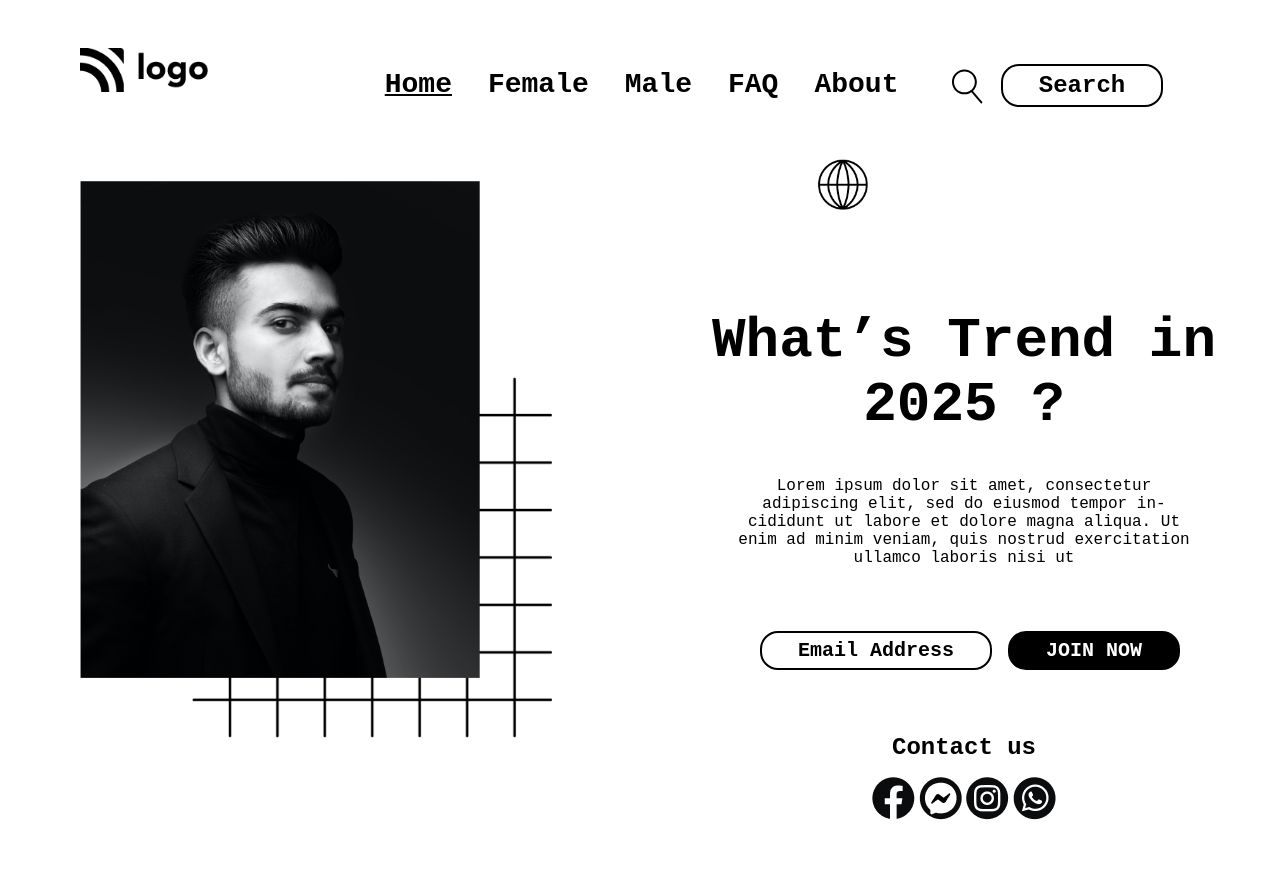
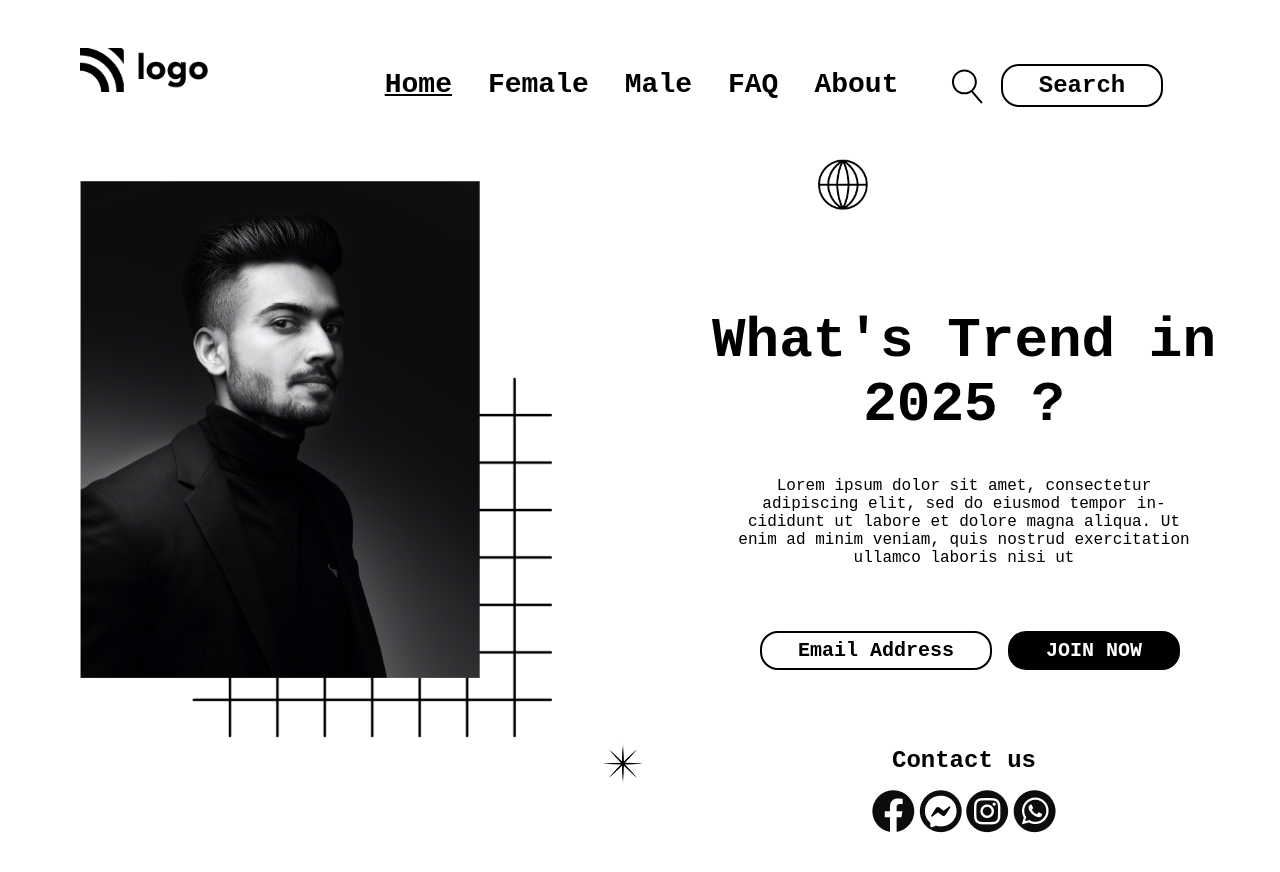
Before and after one commit to SidP919/FS-JS-WD-B-Project-01, a website: page index.html in a window 1280 px wide. Shown: the top 872 px of the page. Drawn offline with Linux system fonts and the light colour scheme.

Commit message:
Added 2nd star

```diff
--- a/index.html
+++ b/index.html
@@ -86,7 +86,7 @@
             <img src="/assets/Image.png" alt="person-hero-iamge" width="400" />
           </div>
           <div class="hero-container-right">
-            <h1 class="hero-heading">What’s Trend in 2025 ?</h1>
+            <h1 class="hero-heading">What&#39;s Trend in 2025 ?</h1>
             <p class="hero-description">
               Lorem ipsum dolor sit amet, consectetur adipiscing elit, sed do
               eiusmod tempor in- cididunt ut labore et dolore magna aliqua. Ut
@@ -97,6 +97,10 @@
               <button class="button-email">Email Address</button>
               <button class="button-join">JOIN NOW</button>
             </div>
+            <!-- 2nd Star -->
+            <span class="star-2">
+              <img src="/assets/start.png" alt="start-pattern" width="40" />
+            </span>
             <div>
               <h4 class="contact-heading">Contact us</h4>
               <div class="icons">
--- a/style.css
+++ b/style.css
@@ -134,9 +134,14 @@ li.list-item:first-child {
   padding: 6px 36px 6px 36px;
   color: #ffffff;
 }
+.star-2 {
+  top: 73px;
+  position: relative;
+  right: 341px;
+}
 .contact-heading {
   font-weight: bold;
   font-size: 24px;
   font-family: "Courier New", monospace;
-  margin: 64px 16px 16px 16px;
+  margin: 32px 16px 16px 16px;
 }
```
